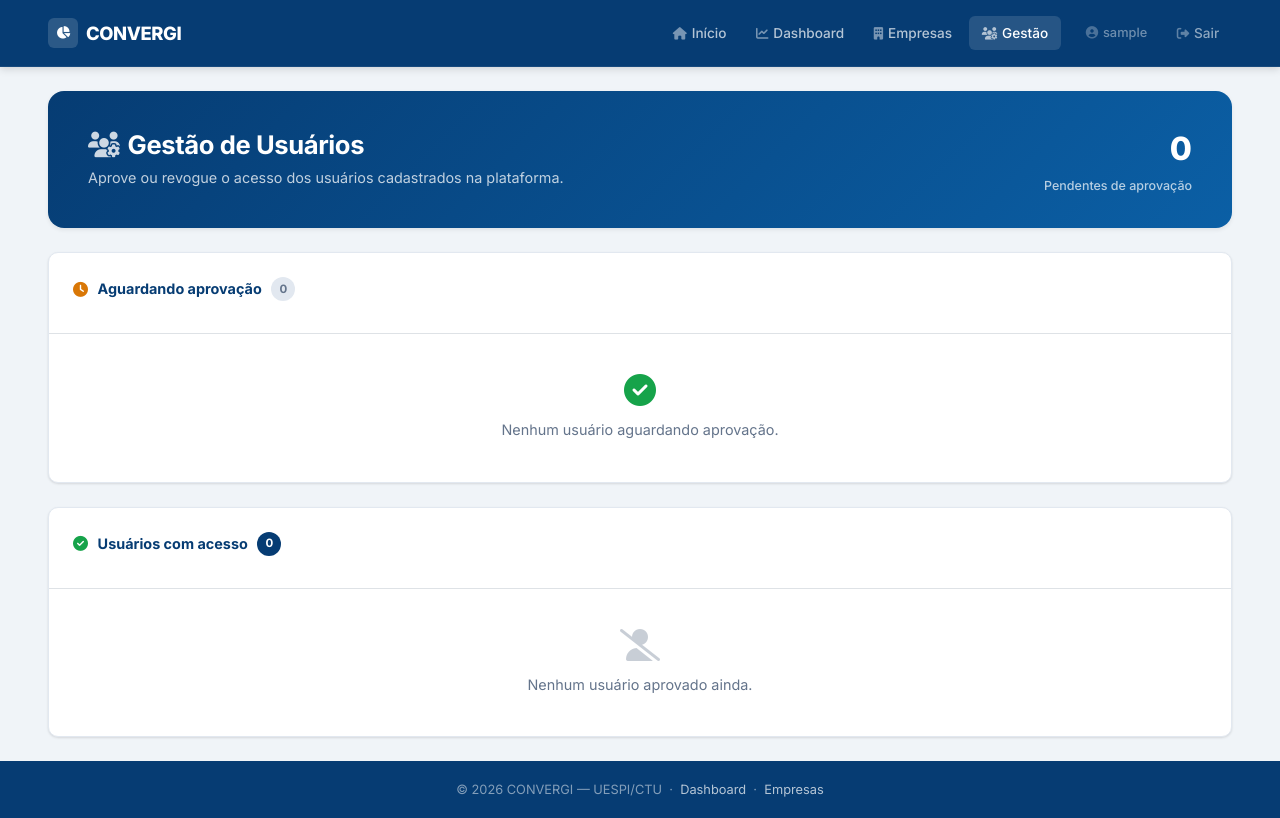
After one commit to IsaacRaffs/CONVERGI, a Django app: page /gestao/usuarios/ in a window 1280 px wide. The commit adds this page. Run offline with Django 5.2, Linux system fonts and the light colour scheme; the visitor is signed in with stand-in values (Sample User, id 1); data comes from the database, SQL or seed files in the repository.

Commit message:
feat: implementacao da tela e logica de gestao de usuarios para administradores

```diff
--- a/core/templates/core/base.html
+++ b/core/templates/core/base.html
@@ -368,6 +368,14 @@
                 </li>
 
                 {% if user.is_authenticated %}
+                {% if user.is_staff %}
+                <li class="nav-item">
+                    <a class="nav-link {% if request.resolver_match.url_name == 'gestao_usuarios' %}active{% endif %}"
+                       href="{% url 'gestao_usuarios' %}">
+                        <i class="fa-solid fa-users-gear"></i>Gestão
+                    </a>
+                </li>
+                {% endif %}
                 <li class="nav-item ms-2">
                     <span class="nav-link" style="opacity:.6;cursor:default;font-size:.8rem;">
                         <i class="fa-solid fa-circle-user"></i>{{ user.username }}
--- /dev/null
+++ b/user/templates/user/gestao_usuarios.html
@@ -0,0 +1,255 @@
+{% extends "core/base.html" %}
+{% load static %}
+
+{% block title %}CONVERGI — Gestão de Usuários{% endblock %}
+
+{% block extra_styles %}
+.page-header {
+    background: linear-gradient(135deg, var(--c-primary) 0%, var(--c-secondary) 100%);
+    border-radius: var(--r-lg);
+    padding: 2rem 2.5rem;
+    color: #fff;
+    margin-bottom: 2rem;
+}
+.page-header h1 { color: #fff; font-size: 1.6rem; margin: 0; letter-spacing: -.4px; }
+.page-header p  { opacity: .75; margin: .3rem 0 0; font-size: .9rem; }
+
+.section-header {
+    display: flex;
+    align-items: center;
+    gap: .6rem;
+    margin-bottom: 1rem;
+}
+.section-header .badge-count {
+    background: var(--c-primary);
+    color: #fff;
+    border-radius: 20px;
+    font-size: .72rem;
+    font-weight: 700;
+    padding: .2em .7em;
+}
+.section-header .badge-count.zero {
+    background: var(--c-border);
+    color: var(--c-muted);
+}
+
+.empty-state {
+    text-align: center;
+    padding: 2.5rem 1rem;
+    color: var(--c-muted);
+    font-size: .9rem;
+}
+.empty-state i {
+    font-size: 2rem;
+    opacity: .35;
+    display: block;
+    margin-bottom: .75rem;
+}
+
+.btn-aprovar {
+    background: var(--c-success);
+    color: #fff;
+    border: none;
+    border-radius: var(--r-sm);
+    font-family: var(--font);
+    font-size: .78rem;
+    font-weight: 600;
+    padding: .35rem .85rem;
+    cursor: pointer;
+    transition: background .15s;
+}
+.btn-aprovar:hover { background: #15803D; }
+
+.btn-revogar {
+    background: transparent;
+    color: var(--c-danger);
+    border: 1.5px solid var(--c-danger);
+    border-radius: var(--r-sm);
+    font-family: var(--font);
+    font-size: .78rem;
+    font-weight: 600;
+    padding: .32rem .85rem;
+    cursor: pointer;
+    transition: background .15s, color .15s;
+}
+.btn-revogar:hover { background: var(--c-danger); color: #fff; }
+
+.user-avatar {
+    width: 34px;
+    height: 34px;
+    border-radius: 50%;
+    background: var(--c-primary);
+    color: #fff;
+    display: inline-flex;
+    align-items: center;
+    justify-content: center;
+    font-size: .8rem;
+    font-weight: 700;
+    flex-shrink: 0;
+}
+.user-avatar.pending { background: #FED7AA; color: #9A3412; }
+
+.alert-success-convergi {
+    background: #D1FAE5;
+    border: 1px solid #A7F3D0;
+    border-radius: var(--r-sm);
+    color: #065F46;
+    font-size: .875rem;
+    padding: .7rem 1rem;
+    margin-bottom: 1.5rem;
+    display: flex;
+    align-items: center;
+    gap: .5rem;
+}
+{% endblock %}
+
+{% block content %}
+<div class="container-fluid px-4 px-lg-5 py-4">
+
+    <!-- Header -->
+    <div class="page-header shadow-sm mb-4">
+        <div class="d-flex align-items-center justify-content-between">
+            <div>
+                <h1><i class="fa-solid fa-users-gear me-2" style="opacity:.8"></i>Gestão de Usuários</h1>
+                <p>Aprove ou revogue o acesso dos usuários cadastrados na plataforma.</p>
+            </div>
+            <div class="text-end d-none d-md-block">
+                <div style="font-size:2rem;font-weight:800;">{{ pendentes.count }}</div>
+                <div style="font-size:.78rem;opacity:.7;font-weight:500;">Pendente{{ pendentes.count|pluralize:"s" }} de aprovação</div>
+            </div>
+        </div>
+    </div>
+
+    <!-- Mensagens -->
+    {% for message in messages %}
+    <div class="alert-success-convergi">
+        <i class="fa-solid fa-circle-check"></i>{{ message }}
+    </div>
+    {% endfor %}
+
+    <!-- Pendentes -->
+    <div class="card mb-4">
+        <div class="card-body p-0">
+            <div class="px-4 pt-4 pb-3 border-bottom">
+                <div class="section-header">
+                    <i class="fa-solid fa-clock" style="color:var(--c-warning)"></i>
+                    <span class="section-title">Aguardando aprovação</span>
+                    <span class="badge-count {% if not pendentes %}zero{% endif %}">{{ pendentes.count }}</span>
+                </div>
+            </div>
+
+            {% if pendentes %}
+            <div class="table-responsive">
+                <table class="table table-convergi mb-0">
+                    <thead>
+                        <tr>
+                            <th>Usuário</th>
+                            <th>E-mail</th>
+                            <th>Cadastrado em</th>
+                            <th class="text-end">Ação</th>
+                        </tr>
+                    </thead>
+                    <tbody>
+                        {% for u in pendentes %}
+                        <tr>
+                            <td>
+                                <div class="d-flex align-items-center gap-2">
+                                    <span class="user-avatar pending">{{ u.username|first|upper }}</span>
+                                    <div>
+                                        <div style="font-weight:600;font-size:.875rem;">{{ u.username }}</div>
+                                        {% if u.first_name %}
+                                        <div style="font-size:.78rem;color:var(--c-muted)">{{ u.first_name }} {{ u.last_name }}</div>
+                                        {% endif %}
+                                    </div>
+                                </div>
+                            </td>
+                            <td style="color:var(--c-muted);font-size:.875rem;">{{ u.email|default:"—" }}</td>
+                            <td style="color:var(--c-muted);font-size:.875rem;">{{ u.date_joined|date:"d/m/Y H:i" }}</td>
+                            <td class="text-end">
+                                <form method="POST" style="display:inline">
+                                    {% csrf_token %}
+                                    <input type="hidden" name="user_id" value="{{ u.pk }}">
+                                    <input type="hidden" name="action" value="aprovar">
+                                    <button type="submit" class="btn-aprovar">
+                                        <i class="fa-solid fa-check me-1"></i>Aprovar
+                                    </button>
+                                </form>
+                            </td>
+                        </tr>
+                        {% endfor %}
+                    </tbody>
+                </table>
+            </div>
+            {% else %}
+            <div class="empty-state">
+                <i class="fa-solid fa-circle-check" style="color:var(--c-success);opacity:1"></i>
+                Nenhum usuário aguardando aprovação.
+            </div>
+            {% endif %}
+        </div>
+    </div>
+
+    <!-- Aprovados -->
+    <div class="card">
+        <div class="card-body p-0">
+            <div class="px-4 pt-4 pb-3 border-bottom">
+                <div class="section-header">
+                    <i class="fa-solid fa-circle-check" style="color:var(--c-success)"></i>
+                    <span class="section-title">Usuários com acesso</span>
+                    <span class="badge-count">{{ aprovados.count }}</span>
+                </div>
+            </div>
+
+            {% if aprovados %}
+            <div class="table-responsive">
+                <table class="table table-convergi mb-0">
+                    <thead>
+                        <tr>
+                            <th>Usuário</th>
+                            <th>E-mail</th>
+                            <th>Cadastrado em</th>
+                            <th class="text-end">Ação</th>
+                        </tr>
+                    </thead>
+                    <tbody>
+                        {% for u in aprovados %}
+                        <tr>
+                            <td>
+                                <div class="d-flex align-items-center gap-2">
+                                    <span class="user-avatar">{{ u.username|first|upper }}</span>
+                                    <div>
+                                        <div style="font-weight:600;font-size:.875rem;">{{ u.username }}</div>
+                                        {% if u.first_name %}
+                                        <div style="font-size:.78rem;color:var(--c-muted)">{{ u.first_name }} {{ u.last_name }}</div>
+                                        {% endif %}
+                                    </div>
+                                </div>
+                            </td>
+                            <td style="color:var(--c-muted);font-size:.875rem;">{{ u.email|default:"—" }}</td>
+                            <td style="color:var(--c-muted);font-size:.875rem;">{{ u.date_joined|date:"d/m/Y H:i" }}</td>
+                            <td class="text-end">
+                                <form method="POST" style="display:inline">
+                                    {% csrf_token %}
+                                    <input type="hidden" name="user_id" value="{{ u.pk }}">
+                                    <input type="hidden" name="action" value="revogar">
+                                    <button type="submit" class="btn-revogar">
+                                        <i class="fa-solid fa-ban me-1"></i>Revogar
+                                    </button>
+                                </form>
+                            </td>
+                        </tr>
+                        {% endfor %}
+                    </tbody>
+                </table>
+            </div>
+            {% else %}
+            <div class="empty-state">
+                <i class="fa-solid fa-user-slash"></i>
+                Nenhum usuário aprovado ainda.
+            </div>
+            {% endif %}
+        </div>
+    </div>
+
+</div>
+{% endblock %}
--- a/user/urls.py
+++ b/user/urls.py
@@ -5,4 +5,5 @@ urlpatterns = [
     path('index/', views.index, name='index'),
     path('login/', views.login_view, name='login'),
     path('logout/', views.logout_view, name='logout'),
+    path('gestao/usuarios/', views.gestao_usuarios, name='gestao_usuarios'),
 ]
--- a/user/views.py
+++ b/user/views.py
@@ -1,7 +1,9 @@
-from django.shortcuts import render, redirect
+from django.shortcuts import render, redirect, get_object_or_404
 from django.contrib import messages
 from django.contrib.auth import authenticate, login, logout
 from django.contrib.auth.forms import AuthenticationForm
+from django.contrib.auth.decorators import login_required
+from django.contrib.auth.models import User
 from .forms import UserRegisterForm
 from django.core.mail import EmailMultiAlternatives
 from django.template.loader import get_template
@@ -31,6 +33,34 @@ def logout_view(request):
     return redirect('login')
 
 
+@login_required
+def gestao_usuarios(request):
+    if not request.user.is_staff:
+        return redirect('dashboard')
+
+    if request.method == 'POST':
+        action = request.POST.get('action')
+        user_id = request.POST.get('user_id')
+        target = get_object_or_404(User, pk=user_id, is_staff=False)
+        if action == 'aprovar':
+            target.is_active = True
+            target.save()
+            messages.success(request, f'Usuário "{target.username}" aprovado com sucesso.')
+        elif action == 'revogar':
+            target.is_active = False
+            target.save()
+            messages.success(request, f'Acesso de "{target.username}" revogado.')
+        return redirect('gestao_usuarios')
+
+    pendentes = User.objects.filter(is_active=False, is_staff=False).order_by('date_joined')
+    aprovados = User.objects.filter(is_active=True, is_staff=False).order_by('username')
+
+    return render(request, 'user/gestao_usuarios.html', {
+        'pendentes': pendentes,
+        'aprovados': aprovados,
+    })
+
+
 def register(request):
     if request.method == 'POST':
         form = UserRegisterForm(request.POST)
```
